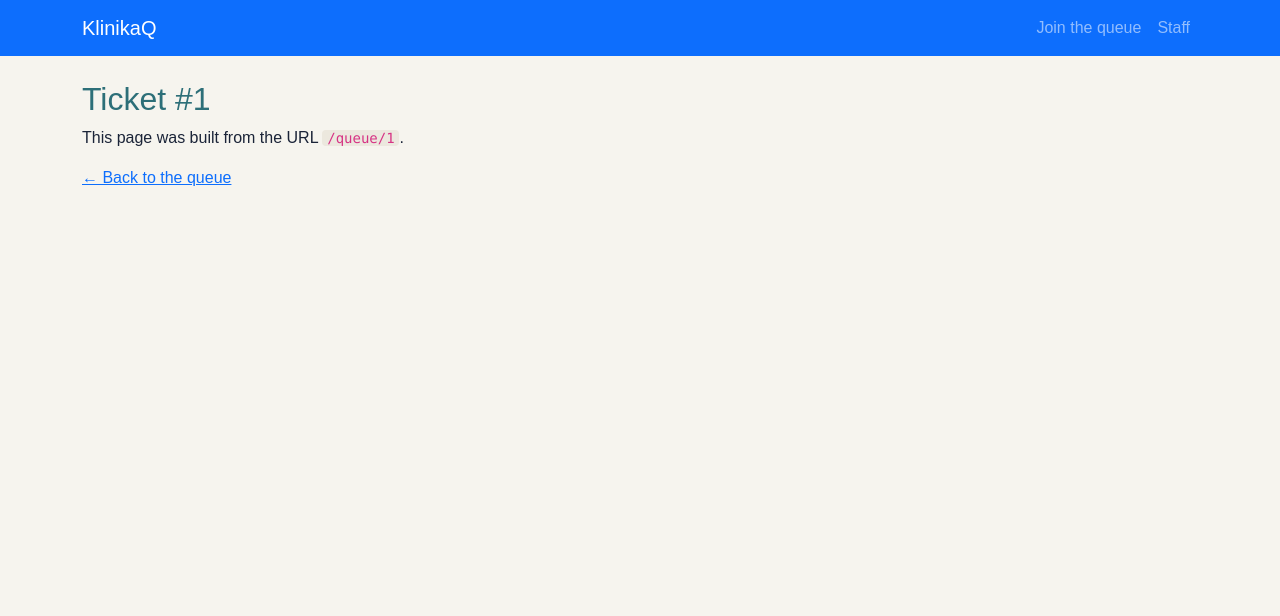
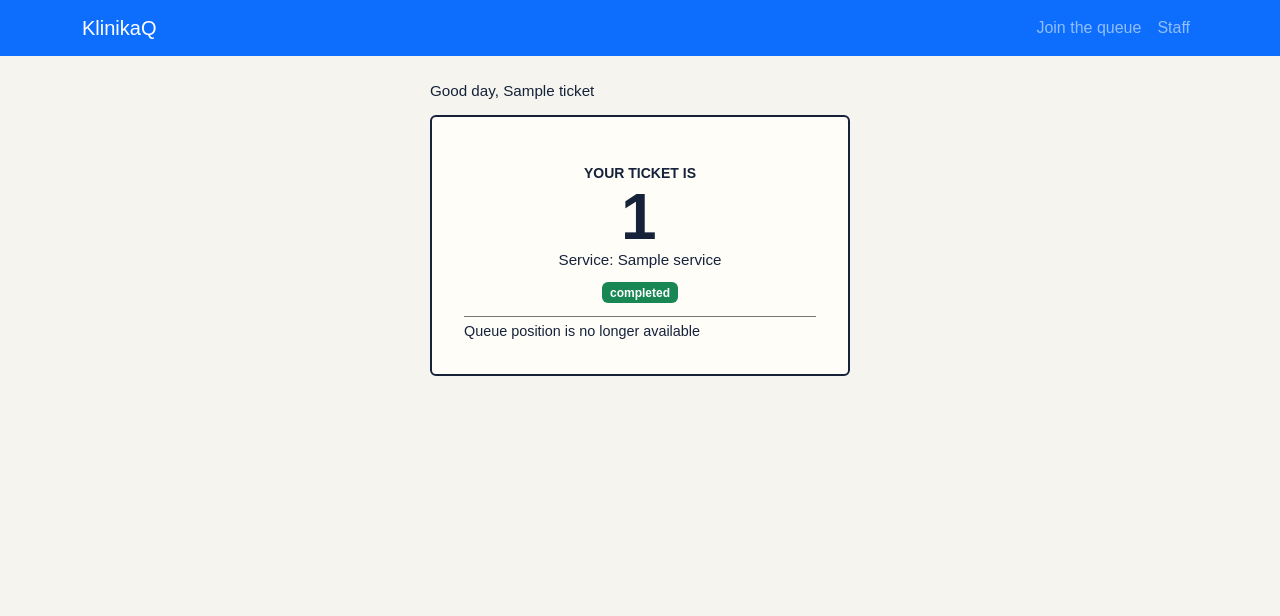
Before and after one commit to IvanJayLaguitao/CCC181-repository, a Flask app: template templates/ticket.html in a window 1280 px wide. Shown: the top 616 px of the page. Run offline with Flask 3, Linux system fonts and the light colour scheme; the template is opened without the code that fills it: most values are stand-ins (such as "Sample title", 1, 10 or a date in 2020).

Commit message:
Add My place page

```diff
--- a/app.py
+++ b/app.py
@@ -98,7 +98,7 @@ def join():
     flash(f"You joined the queue. Your ticket is {new_ticket_number}.", "success")
     return redirect(url_for("ticket", ticket_id=new_ticket_number))
 
-@app.route("/queue/<ticket_id>", methods=["GET", "POST"])
+@app.get("/queue/<ticket_id>")
 def ticket(ticket_id):
     ticket_index = next(
         (index for index, item in enumerate(TICKETS)
@@ -109,21 +109,6 @@ def ticket(ticket_id):
         abort(404)
 
     current_ticket = TICKETS[ticket_index]
-    if request.method == "POST":
-        action = request.form.get("action")
-        if action == "reminder" and current_ticket["status"] == "waiting":
-            remind_ahead = request.form.get("remind_ahead", type=int)
-            if remind_ahead is None or remind_ahead < 0:
-                flash("Enter a reminder threshold of zero or more.", "danger")
-            else:
-                current_ticket["remind_ahead"] = remind_ahead
-                flash("Your reminder preference was saved.", "success")
-        elif action == "cancel" and current_ticket["status"] == "waiting":
-            current_ticket["status"] = "cancelled"
-            flash("Your ticket has been cancelled.", "success")
-        else:
-            abort(400)
-        return redirect(url_for("ticket", ticket_id=ticket_id))
 
     service = next(
         (item for item in SERVICES if item["id"] == current_ticket["service_id"]),
@@ -134,7 +119,8 @@ def ticket(ticket_id):
 
     people_ahead = sum(
         1 for item in TICKETS[:ticket_index]
-        if item["status"] == "waiting"
+        if item["service_id"] == current_ticket["service_id"]
+        and item["status"] == "waiting"
     )
     return render_template(
         "ticket.html",
@@ -143,6 +129,44 @@ def ticket(ticket_id):
         people_ahead=people_ahead,
     )
 
+
+@app.post("/queue/<ticket_id>/leave")
+def leave_queue(ticket_id):
+    current_ticket = next(
+        (item for item in TICKETS if item["ticket_number"] == ticket_id),
+        None,
+    )
+    if current_ticket is None:
+        abort(404)
+
+    if current_ticket["status"] == "waiting":
+        current_ticket["status"] = "no-show"
+        flash("You have left the queue.", "success")
+    else:
+        flash("This ticket is no longer waiting in the queue.", "info")
+    return redirect(url_for("index"))
+
+
+@app.post("/queue/<ticket_id>/reminder")
+def update_reminder(ticket_id):
+    current_ticket = next(
+        (item for item in TICKETS if item["ticket_number"] == ticket_id),
+        None,
+    )
+    if current_ticket is None:
+        abort(404)
+
+    remind_ahead = request.form.get("remind_ahead", type=int)
+    if current_ticket["status"] != "waiting":
+        flash("Reminders are only available while your ticket is waiting.", "danger")
+    elif remind_ahead is None or remind_ahead < 0:
+        flash("Enter a reminder threshold of zero or more.", "danger")
+    else:
+        current_ticket["remind_ahead"] = remind_ahead
+        flash("Your reminder preference was saved.", "success")
+    return redirect(url_for("ticket", ticket_id=ticket_id))
+
+
 @app.route("/staff")
 def staff_dashboard():
     return "Staff dashboard coming soon"
--- a/static/css/style.css
+++ b/static/css/style.css
@@ -97,22 +97,8 @@ code { background: #ECE8DE; padding: 0 0.3rem; border-radius: 4px; }
 }
 
 .ticket-status {
-  margin: 0.75rem 0;
-  padding: 0.3rem 0.5rem;
-  background: #E8E5DD;
-  border: 2px solid var(--navy);
-  color: var(--navy);
-  font-size: 1.2rem;
+  margin: 0 0 0.5rem;
   text-align: center;
-}
-
-.ticket-status--cancelled {
-  background: #F3E3DE;
-  color: #7A2E20;
-}
-
-.ticket-status--completed {
-  background: #E5F0EE;
 }
 
 .ticket-reminder {
--- a/templates/ticket.html
+++ b/templates/ticket.html
@@ -1,9 +1,58 @@
 {% extends "base.html" %}
 
-{% block title %}Ticket #{{ ticket_id }} · KlinikaQ{% endblock %}
+{% block title %}Ticket {{ ticket.ticket_number }} · KlinikaQ{% endblock %}
 
 {% block content %}
-  <h2>Ticket #{{ ticket_id }}</h2>
-  <p>This page was built from the URL <code>/queue/{{ ticket_id }}</code>.</p>
-  <p><a href="{{ url_for('index') }}">&larr; Back to the queue</a></p>
+<section class="ticket-page" aria-labelledby="ticket-heading">
+  <p class="ticket-greeting">Good day, {{ ticket.name }}</p>
+
+  <article class="card ticket-card">
+    <div class="card-body">
+      <div class="ticket-number-panel">
+        <span class="ticket-number-label">Your ticket is</span>
+        <h1 id="ticket-heading" class="display-1 fw-bold ticket-number">{{ ticket.ticket_number }}</h1>
+        <p class="ticket-service">Service: {{ service.name }}</p>
+      </div>
+
+      <div id="live-status" aria-live="polite">
+        <p class="ticket-status">
+          <span class="badge text-bg-{% if ticket.status == 'waiting' %}warning{% elif ticket.status == 'called' %}info{% elif ticket.status == 'served' or ticket.status == 'completed' %}success{% elif ticket.status == 'no-show' %}secondary{% else %}secondary{% endif %}">
+            {{ ticket.status }}
+          </span>
+        </p>
+        <p class="ticket-ahead">
+          {% if ticket.status == "waiting" and people_ahead == 0 %}
+            You're next!
+          {% elif ticket.status == "waiting" %}
+            {{ people_ahead }} {{ "person" if people_ahead == 1 else "people" }} ahead of you
+          {% else %}
+            Queue position is no longer available
+          {% endif %}
+        </p>
+      </div>
+
+      {% if ticket.status == "waiting" %}
+        <form class="ticket-reminder" method="post"
+              action="{{ url_for('update_reminder', ticket_id=ticket.ticket_number) }}">
+          <label for="remind-ahead">
+            Remind me when
+            <input id="remind-ahead" name="remind_ahead" type="number" min="0"
+                   value="{{ ticket.remind_ahead }}" required>
+            {{ "patient" if ticket.remind_ahead == 1 else "patients" }} are ahead of me
+          </label>
+          <button class="btn btn-primary ticket-reminder__save" type="submit">
+            Save reminder
+          </button>
+        </form>
+
+        <form method="post"
+              action="{{ url_for('leave_queue', ticket_id=ticket.ticket_number) }}">
+          <button class="btn btn-secondary ticket-cancel" type="submit">
+            Leave the queue
+          </button>
+        </form>
+      {% endif %}
+    </div>
+  </article>
+</section>
 {% endblock %}
```
